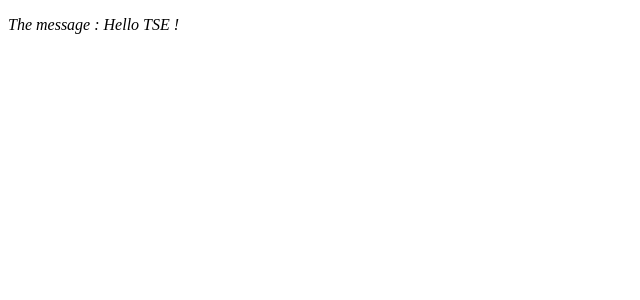
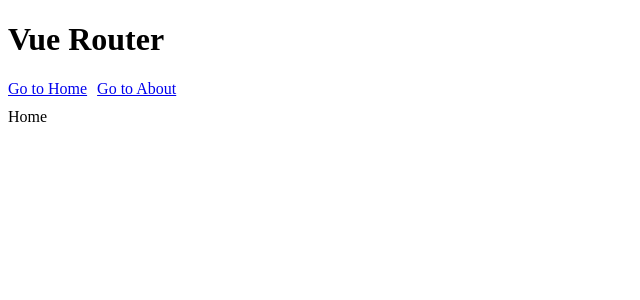
Before and after one commit to rgirodon/tse_first_vue3, a Vue app in the folder first_vue3/: page / in a window 1280 px wide. Shown: the top 300 px of the page, without its empty margins (0-640 px from the left). Built offline with nearby package versions, Linux system fonts and the light colour scheme.

Commit message:
Set up router

```diff
--- a/first_vue3/package.json
+++ b/first_vue3/package.json
@@ -7,7 +7,8 @@
     "preview": "vite preview"
   },
   "dependencies": {
-    "vue": "^3.2.41"
+    "vue": "^3.2.41",
+    "vue-router": "^4.1.6"
   },
   "devDependencies": {
     "@vitejs/plugin-vue": "^3.1.2",
--- a/first_vue3/src/App.vue
+++ b/first_vue3/src/App.vue
@@ -2,18 +2,23 @@
 export default {
   data() {
     return {
-      message: "Hello TSE !"
+      title: "Vue Router"
     }
   }
 }
 </script>
 
 <template>
-  <p>The message : {{ message }}</p>
+  <h1>{{ title }}</h1>
+  <nav>
+    <router-link to="/">Go to Home</router-link>
+    <router-link to="/about">Go to About</router-link>
+  </nav>
+  <router-view></router-view>
 </template>
 
 <style scoped>
-p {
-  font-style: italic;
+a + a {
+  margin-left: 10px;
 }
 </style>
--- /dev/null
+++ b/first_vue3/src/components/About.vue
@@ -0,0 +1,19 @@
+<script>
+export default {
+  data() {
+    return {
+      message: "About"
+    }
+  }
+}
+</script>
+
+<template>
+  <div>{{ message }}</div>
+</template>
+
+<style scoped>
+div {
+    margin-top: 10px;
+}
+</style>
--- /dev/null
+++ b/first_vue3/src/components/Home.vue
@@ -0,0 +1,19 @@
+<script>
+export default {
+  data() {
+    return {
+      message: "Home"
+    }
+  }
+}
+</script>
+
+<template>
+  <div>{{ message }}</div>
+</template>
+
+<style scoped>
+div {
+    margin-top: 10px;
+}
+</style>
--- a/first_vue3/src/main.js
+++ b/first_vue3/src/main.js
@@ -1,4 +1,20 @@
-import { createApp } from 'vue'
-import App from './App.vue'
+import { createApp } from 'vue';
+import { createRouter, createWebHashHistory } from 'vue-router';
 
-createApp(App).mount('#app')
+import App from './App.vue';
+import Home from './components/Home.vue';
+import About from './components/About.vue';
+
+const routes = [
+  { path: '/', component: Home },
+  { path: '/about', component: About },
+];
+
+const router = createRouter({
+  history: createWebHashHistory(),
+  routes: routes
+});
+
+const app = createApp(App);
+app.use(router);
+app.mount('#app');
```
Also changed, not shown: 1 other file (tests, documents, lock files or other folders).
